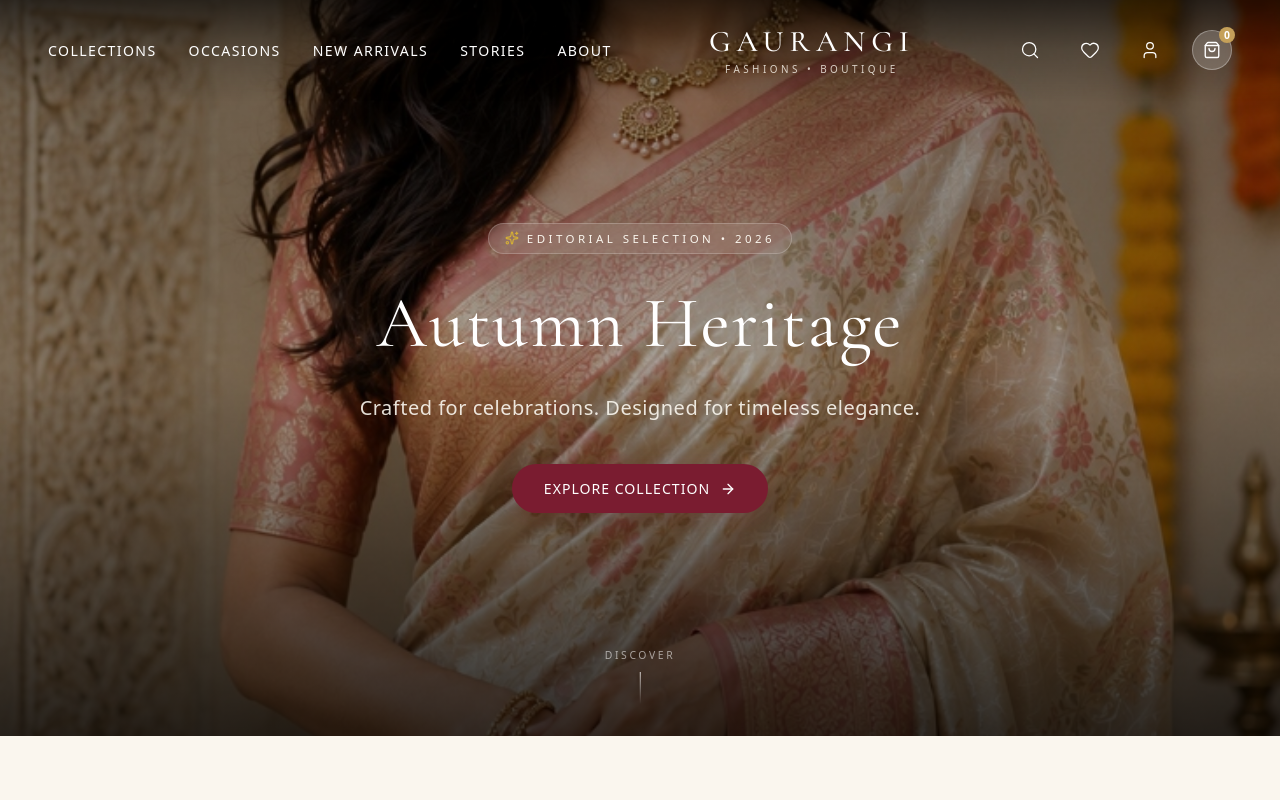
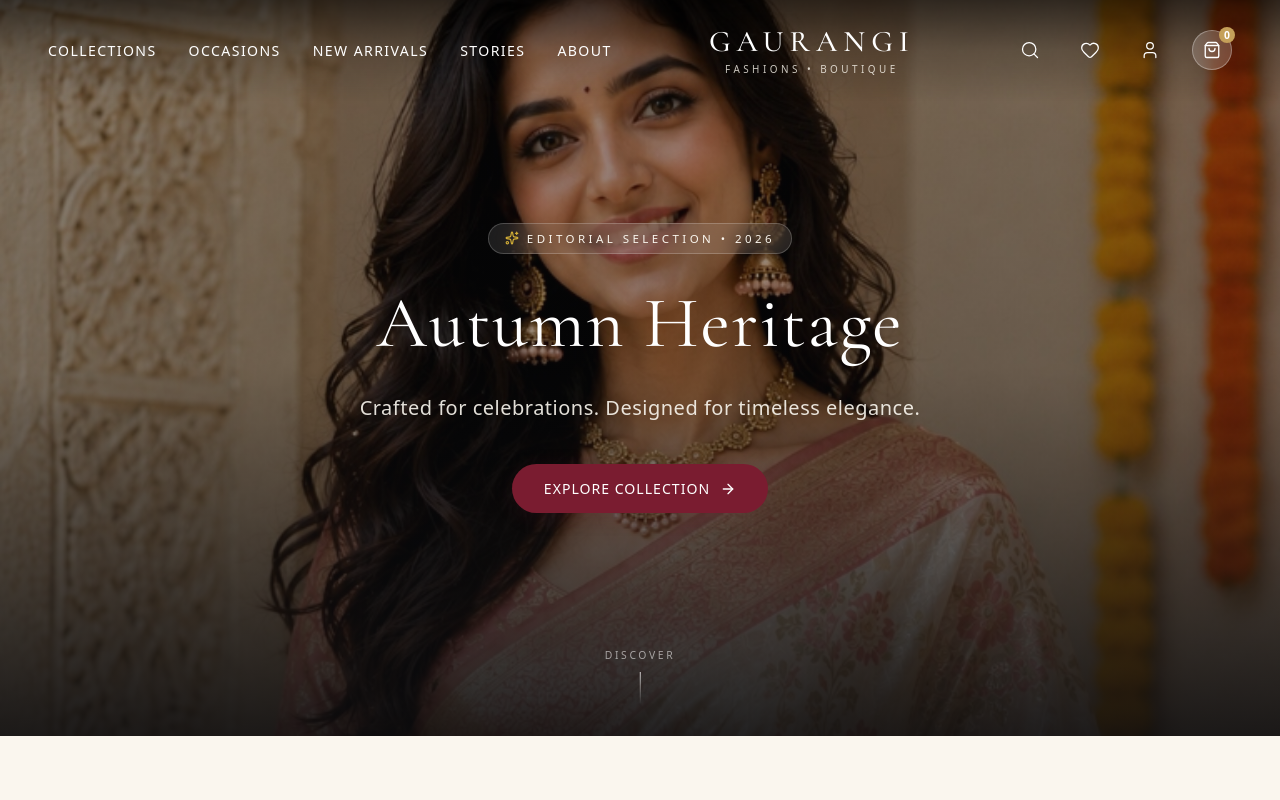
Before and after one commit to gaurangistore/gaurangi-website, a Next.js app: page / in a window 1280 px wide. Shown: the top 800 px of the page. Built offline with nearby package versions, Linux system fonts and the light colour scheme; a web font is replaced by a local one.

Commit message:
Fix hero banner background-position to show model face

```diff
--- a/src/components/HeroSection.tsx
+++ b/src/components/HeroSection.tsx
@@ -9,13 +9,14 @@ export const HeroSection: React.FC = () => {
     <section className="relative w-full h-[92vh] min-h-[640px] flex items-center justify-center overflow-hidden">
       {/* Background Photography (Editorial Style) */}
       <div
-        className="absolute inset-0 bg-cover bg-center bg-no-repeat transition-transform duration-1000 ease-out scale-105"
+        className="absolute inset-0 bg-cover bg-no-repeat transition-transform duration-1000 ease-out"
         style={{
           backgroundImage: `url('${DUMMY_IMAGE}')`,
+          backgroundPosition: 'center 12%',
         }}
       >
-        {/* Soft Dark Vignette Overlay */}
-        <div className="absolute inset-0 bg-gradient-to-t from-black/80 via-black/30 to-black/40" />
+        {/* Soft Vignette & Text Readability Overlay */}
+        <div className="absolute inset-0 bg-gradient-to-t from-[#0C0C0E]/90 via-[#0C0C0E]/40 to-[#0C0C0E]/30" />
       </div>
 
       {/* Hero Cover Magazine Content */}
```
